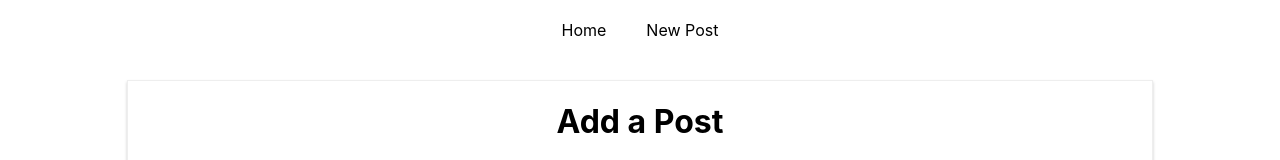
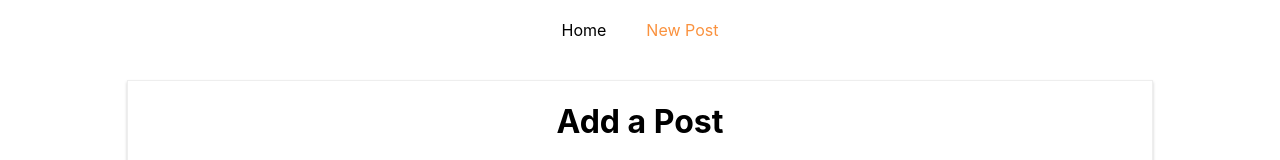
Before and after one commit to gaetanBloch/react-routing, a React (Create React App) app: page /new-post in a window 1280 px wide. Shown: the top 160 px of the page. Built offline with nearby package versions, Linux system fonts and the light colour scheme.

Commit message:
Styled the active route

```diff
--- a/src/containers/Blog/Blog.css
+++ b/src/containers/Blog/Blog.css
@@ -17,6 +17,7 @@
 }
 
 .Blog a:hover,
-.Blog a:active {
+.Blog a:active,
+.Blog a.active {
   color: #FA923F;
 }
--- a/src/containers/Blog/Blog.js
+++ b/src/containers/Blog/Blog.js
@@ -1,5 +1,5 @@
 import React, { Component } from 'react';
-import { Link, Route } from 'react-router-dom';
+import { NavLink, Route } from 'react-router-dom';
 
 import './Blog.css';
 import Posts from './Posts/Posts';
@@ -12,12 +12,19 @@
         <header className="Blog">
           <nav>
             <ul>
-              <li><Link to="/">Home</Link></li>
-              <li><Link to={{
-                pathname: 'new-post',
+              <li><NavLink
+                to="/"
+                activeClassName="my-active"
+                activeStyle={{
+                  color: '#fa923f',
+                  textDecoration: 'underline'
+                }}
+                exact>Home</NavLink></li>
+              <li><NavLink to={{
+                pathname: '/new-post',
                 hash: '#submit',
                 search: '?quick-submit=true'
-              }}>New Post</Link></li>
+              }}>New Post</NavLink></li>
             </ul>
           </nav>
         </header>
```
